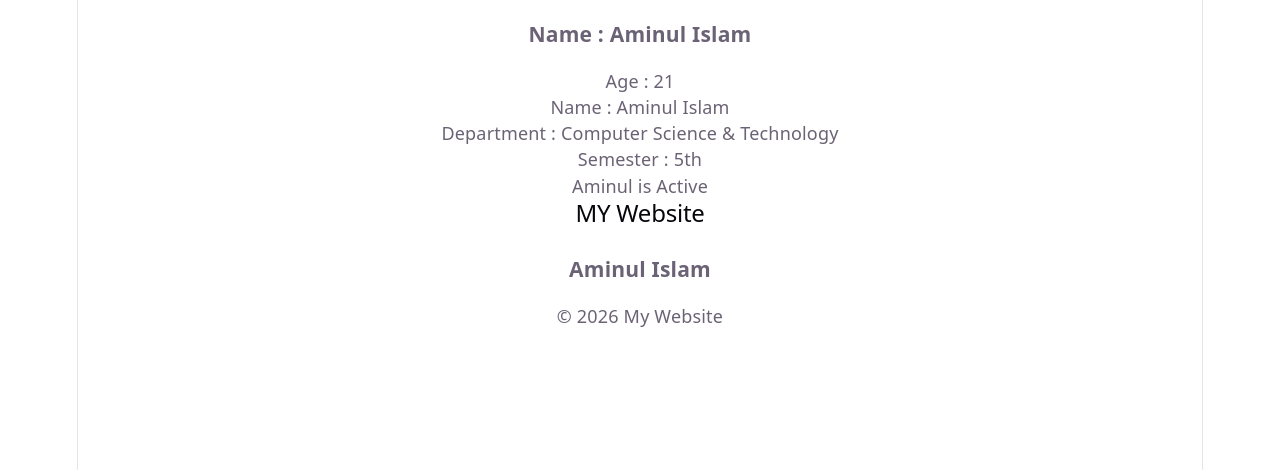
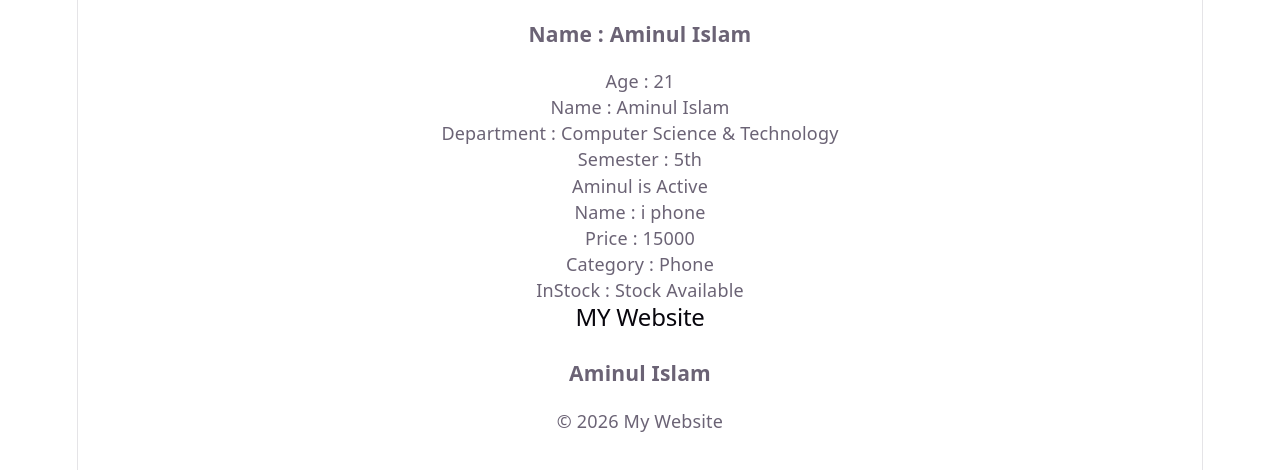
Before and after one commit to aminulislamdev/programming-hero-module-27, a React (Vite) app in the folder 03-components-and-props/: page / in a window 1280 px wide. Shown: the top 470 px of the page. Built offline with nearby package versions, Linux system fonts and the light colour scheme.

Commit message:
Add ProductCard component with typed product props

```diff
--- a/03-components-and-props/src/App.tsx
+++ b/03-components-and-props/src/App.tsx
@@ -1,6 +1,7 @@
 import './App.css'
 import Footer from './components/Footer'
 import Header from './components/Header'
+import ProductCard from './components/ProductCard'
 import Profile from './components/Profile'
 import Status from './components/Status'
 import Student from './components/Student'
@@ -11,6 +12,7 @@ function App() {
     <User name="Aminul Islam" age={21} />
     <Student name="Aminul Islam" department='Computer Science & Technology' semester={5}/>
     <Status name="Aminul" isActive={true}/>
+    <ProductCard name='i phone' price={15000} category='Phone' inStock= {true}></ProductCard>
 
     <Header></Header>
     <Profile></Profile>
--- a/03-components-and-props/src/components/ProductCard.tsx
+++ b/03-components-and-props/src/components/ProductCard.tsx
@@ -0,0 +1,16 @@
+type Product = {
+  name: string
+  price: number
+  category: string
+  inStock: boolean
+}
+export default function ProductCard(props: Product) {
+  return (
+    <div>
+      <p>Name : {props.name}</p>
+      <p>Price : {props.price}</p>
+      <p>Category : {props.category}</p>
+      <p>InStock : {props.inStock ? "Stock Available" : "Out of Stock"}</p>
+    </div>
+  )
+}
```
